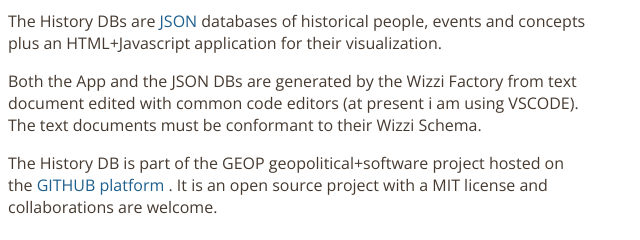
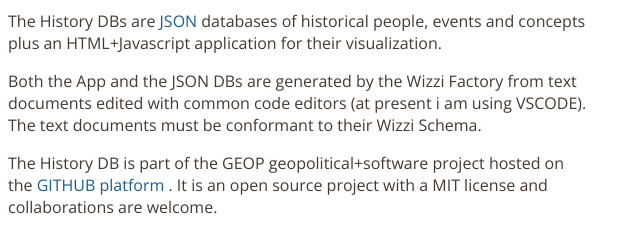
Before and after one commit to stfnbssl/geop, a website: page docs/index.html in a window 1280 px wide. Shown: the part 411-651 px from the top of the page, 142-782 px from the left. Drawn offline with nearby package versions, Linux system fonts and the light colour scheme.

Commit message:
dev 0.3 01 06 22

```diff
--- a/docs/index.html
+++ b/docs/index.html
@@ -49,7 +49,7 @@
                 The History DBs are&nbsp;<a href="https://json.org/example.html">JSON</a>
                 databases of historical people, events and concepts plus an HTML+Javascript application for their visualization.</p>
             <p>
-                Both the App and the JSON DBs are generated by the Wizzi Factory from text document edited with common code editors (at present i am using VSCODE). The text documents must be conformant to their Wizzi Schema.</p>
+                Both the App and the JSON DBs are generated by the Wizzi Factory from text documents edited with common code editors (at present i am using VSCODE). The text documents must be conformant to their Wizzi Schema.</p>
             <p>
                 The History DB is part of the GEOP geopolitical+software project hosted on the&nbsp;<a href="https://github.com/stfnbssl/geop">GITHUB platform</a>
                 . It is an open source project with a MIT license and collaborations are welcome.</p>
```
